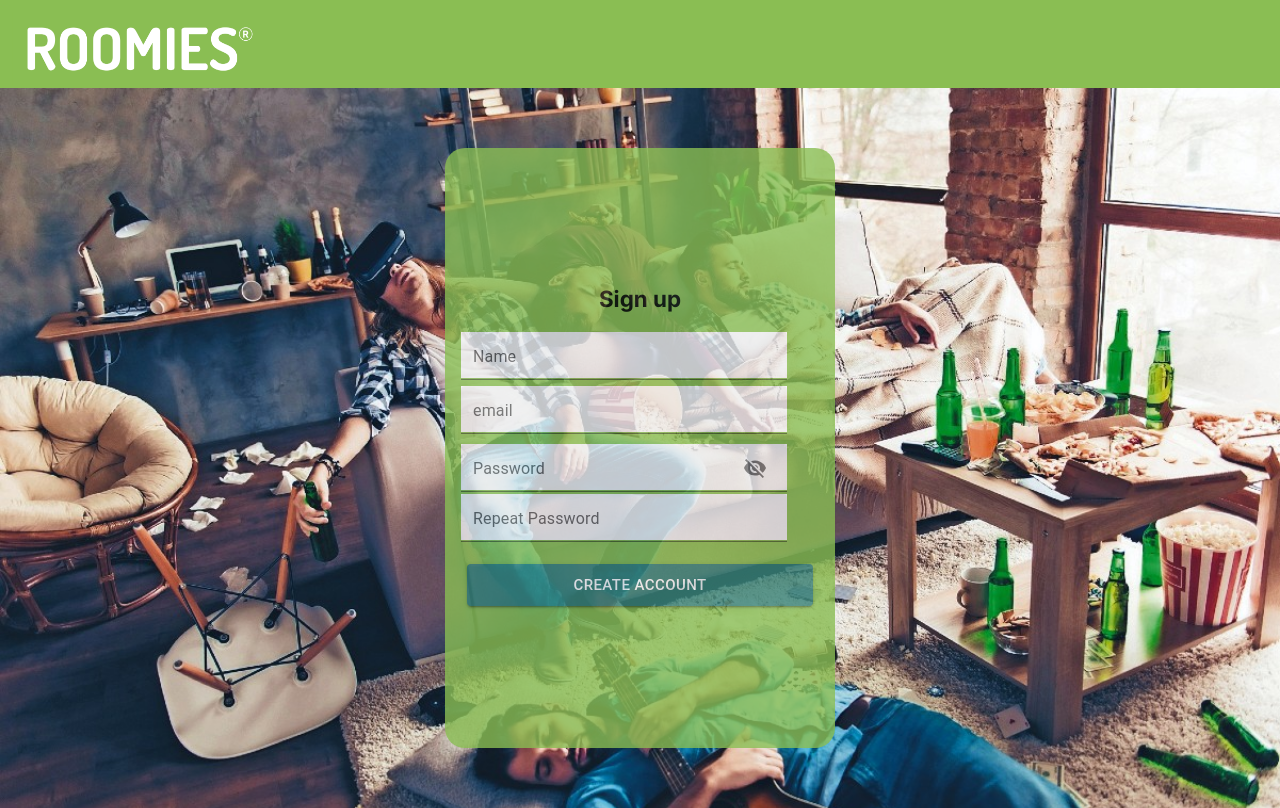
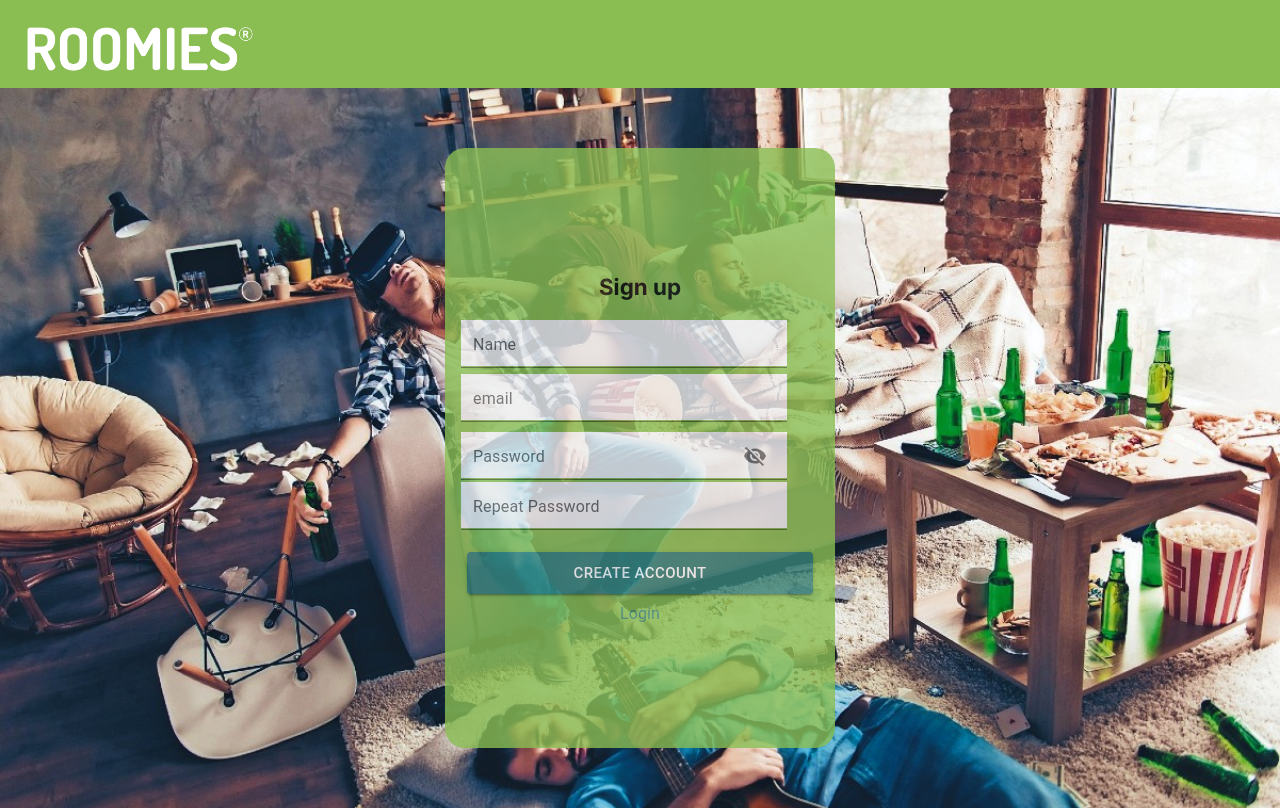
Before and after one commit to alber0087/roomies-app, a React (Vite) app: page /signup in a window 1280 px wide. Built offline with nearby package versions, Linux system fonts and the light colour scheme.

Commit message:
No funciona

```diff
--- a/src/pages/CreateCommunityPage/CreateCommunity.jsx
+++ b/src/pages/CreateCommunityPage/CreateCommunity.jsx
@@ -48,7 +48,8 @@ function CreateCommunity() {
   const createCommunitY = async () => {
     await createCommunity(name, address, rooms)
     if (!localStorage.getItem('token')) alert('no tienes token')
-    else navigate('/dashboard')
+    /*else navigate('/dashboard') */
+    console.log('Comunidad creada')
   }
 
   return (
--- a/src/pages/HomePage/Card.jsx
+++ b/src/pages/HomePage/Card.jsx
@@ -42,7 +42,7 @@ function Card({ community, users }) {
     return (
       <div className="members-card bold">
         Community Members:
-        {users.map((user) => {
+        {users && users.map((user) => {
           return (
             <div key={user.id}>{user.firstName}</div>
           )
--- a/src/pages/SignupPage/SignupPage.jsx
+++ b/src/pages/SignupPage/SignupPage.jsx
@@ -1,5 +1,5 @@
 import { useState } from 'react'
-import { useNavigate } from 'react-router-dom'
+import { useNavigate, Link } from 'react-router-dom'
 import Header from '../../components/Header/Header'
 
 import { Visibility, VisibilityOff } from '@mui/icons-material'
@@ -11,6 +11,7 @@ import {
   FormControl,
   IconButton,
   TextField,
+  Typography,
 } from '@mui/material'
 
 import './SignupPage.css'
@@ -197,6 +198,9 @@ function SignupPage() {
                 Create Account
               </Button>
             </CardActions>
+            <Typography className="signup">
+              <Link to="/login">Login</Link>
+            </Typography>
           </FormControl>
         </Card>
       </div>
```
Also changed, not shown: src/router/index.jsx (+10 -10 lines).
